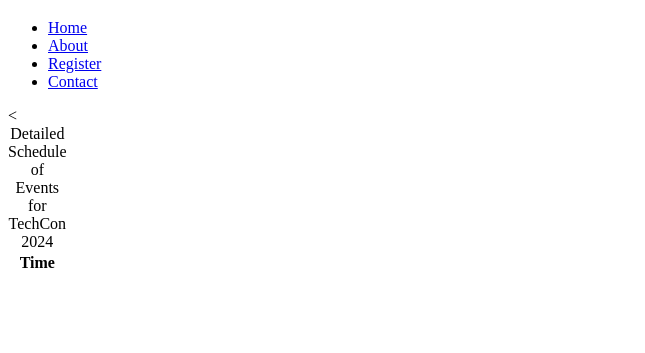
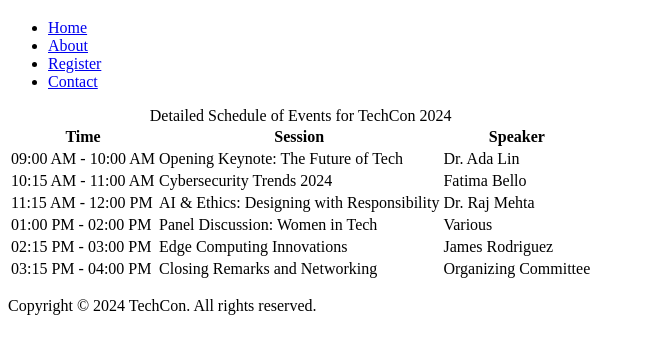
Before and after one commit to Ibk-okiki/TechCon_HTML, a plain HTML site: page techcon_website/schedule.html in a window 1280 px wide. Shown: the part 61-414 px from the top of the page, without its empty margins (0-645 px from the left). Drawn offline with Linux system fonts and the light colour scheme.

Commit message:
Update schedule.html

```diff
--- a/techcon_website/schedule.html
+++ b/techcon_website/schedule.html
@@ -27,4 +27,49 @@
       <thead>
         <tr>
           <th scope="col">Time</th>
-          <
+          <th scope="col">Session</th>
+          <th scope="col">Speaker</th>
+        </tr>
+      </thead>
+      <tbody>
+        <tr>
+          <td>09:00 AM - 10:00 AM</td>
+          <td>Opening Keynote: The Future of Tech</td>
+          <td>Dr. Ada Lin</td>
+        </tr>
+        <tr>
+          <td>10:15 AM - 11:00 AM</td>
+          <td>Cybersecurity Trends 2024</td>
+          <td>Fatima Bello</td>
+        </tr>
+        <tr>
+          <td>11:15 AM - 12:00 PM</td>
+          <td>AI & Ethics: Designing with Responsibility</td>
+          <td>Dr. Raj Mehta</td>
+        </tr>
+        <tr>
+          <td>01:00 PM - 02:00 PM</td>
+          <td>Panel Discussion: Women in Tech</td>
+          <td>Various</td>
+        </tr>
+        <tr>
+          <td>02:15 PM - 03:00 PM</td>
+          <td>Edge Computing Innovations</td>
+          <td>James Rodriguez</td>
+        </tr>
+        <tr>
+          <td>03:15 PM - 04:00 PM</td>
+          <td>Closing Remarks and Networking</td>
+          <td>Organizing Committee</td>
+        </tr>
+      </tbody>
+    </table>
+  </main>
+
+  <!-- Footer Section -->
+  <footer>
+    <p>Copyright &copy; 2024 TechCon. All rights reserved.</p>
+  </footer>
+
+</body>
+</html>
```
